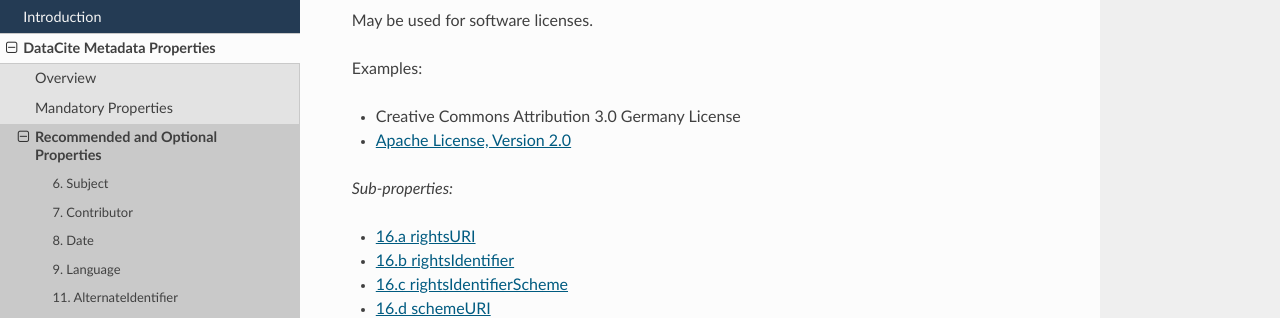
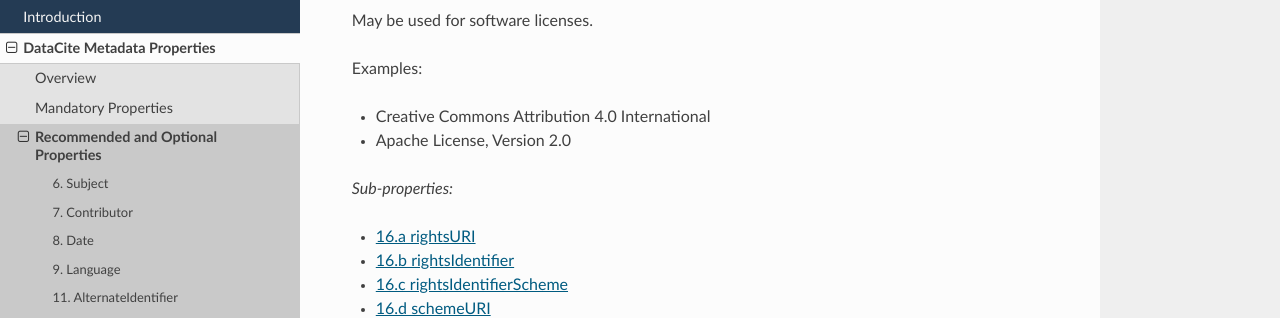
Before and after one commit to datacite/schema-docs, a Sphinx documentation site: the page built from docs/properties/recommended_optional/property_rights.rst, in a window 1280 px wide and 900 px high, scrolled down 408 px. Shown: the part 151-469 px from the top of the window. Built offline with Sphinx 7.4.7 and the Read the Docs theme 2.0.0, drawn with Linux system fonts in a browser that asks for light colours; comment, search, counter and statistics services are not loaded.

Commit message:
proofreading updates: rights

```diff
--- a/docs/properties/recommended_optional/property_rights.rst
+++ b/docs/properties/recommended_optional/property_rights.rst
@@ -21,8 +21,8 @@ May be used for software licenses.
 
 Examples:
 
-* Creative Commons Attribution 3.0 Germany License
-* `Apache License, Version 2.0 <http://www.apache.org/licenses/>`_
+* Creative Commons Attribution 4.0 International
+* Apache License, Version 2.0
 
 *Sub-properties:*
 
@@ -33,7 +33,7 @@ Examples:
 .. code:: xml
 
   <rightsList>
-    <rights xml:lang="en" schemeURI="https://spdx.org/licenses/" rightsIdentifierScheme="SPDX" rightsIdentifier="CC-BY-4.0" rightsURI="https://creativecommons.org/licenses/by/4.0/"/>
+    <rights xml:lang="en" schemeURI="https://spdx.org/licenses/" rightsIdentifierScheme="SPDX" rightsIdentifier="CC-BY-4.0" rightsURI="https://creativecommons.org/licenses/by/4.0/">Creative Commons Attribution 4.0 International</rights>
   </rightsList>
 
 16.a rightsURI
```
